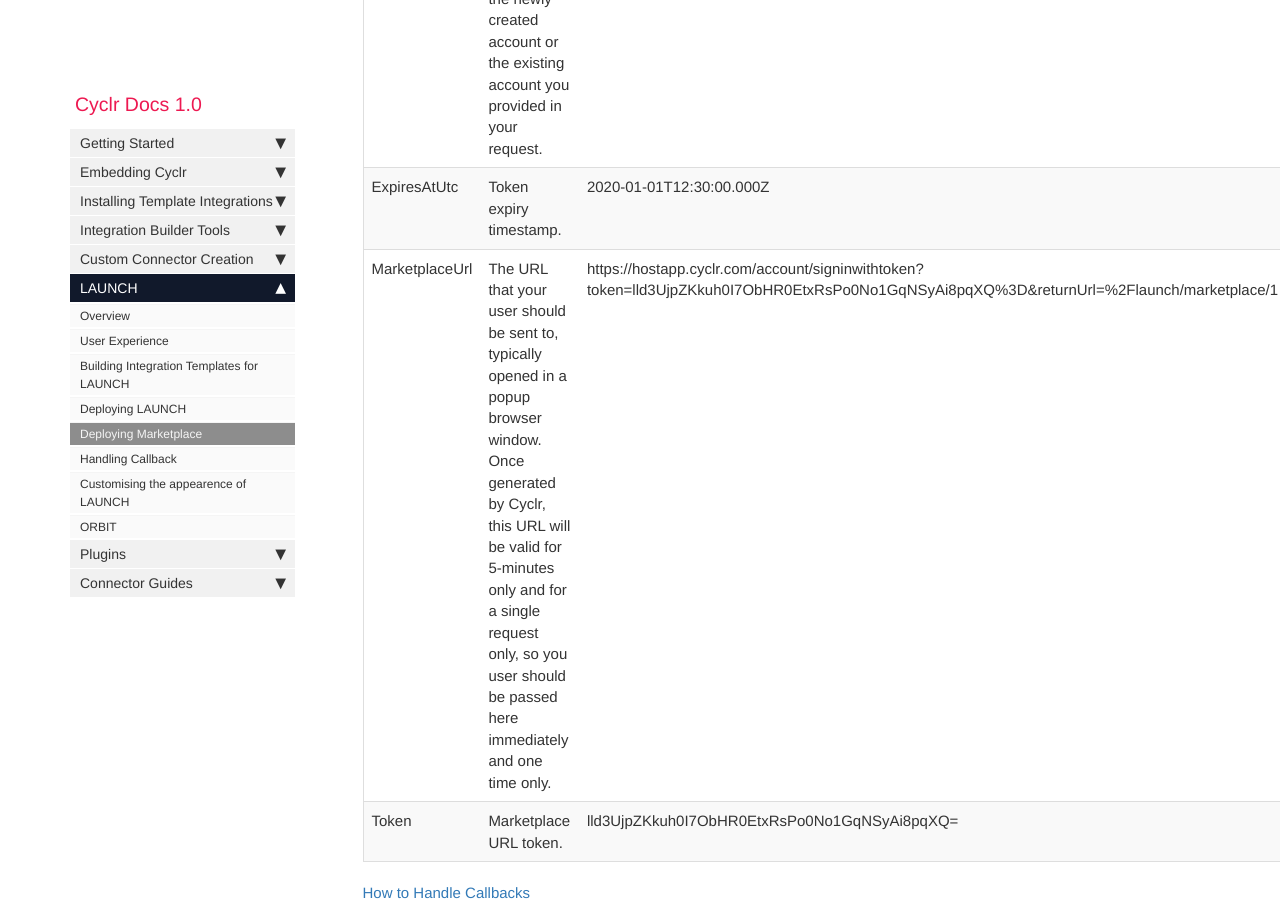
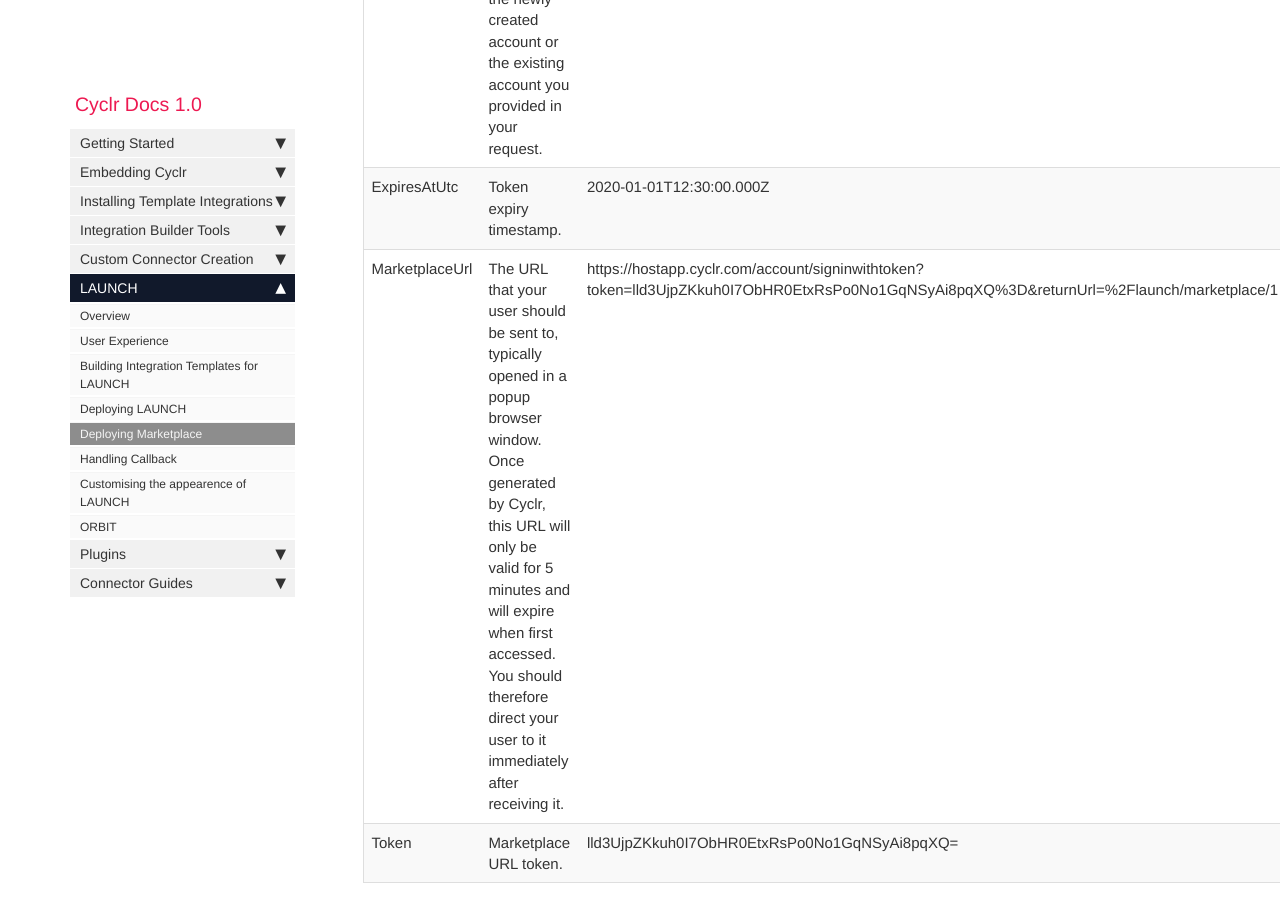
Before and after one commit to sneakysneak/docs, a Jekyll site: the page built from pages/launch/marketplace-deployment.md, in a window 1280 px wide and 900 px high, scrolled down 3545 px. Built offline with Jekyll 4.4.1, drawn with Linux system fonts in a browser that asks for light colours; nearby versions of some CDN libraries; comment, search, counter and statistics services are not loaded.

Commit message:
Re-worded MarketplaceUrl description.

```diff
--- a/pages/launch/marketplace-deployment.md
+++ b/pages/launch/marketplace-deployment.md
@@ -136,7 +136,7 @@ NJ88GGgv79V79VvYFBBTHUIGYBGY3434345545UYu</td>
         <td>MarketplaceUrl</td>
         <td>The URL that your user should be sent to, typically opened in a popup browser window.
 
-Once generated by Cyclr, this URL will be valid for 5-minutes only and for a single request only, so you user should be passed here immediately and one time only.</td>
+Once generated by Cyclr, this URL will only be valid for 5 minutes and will expire when first accessed.  You should therefore direct your user to it immediately after receiving it.</td>
         <td>https://hostapp.cyclr.com/account/signinwithtoken?token=lld3UjpZKkuh0I7ObHR0EtxRsPo0No1GqNSyAi8pqXQ%3D&returnUrl=%2Flaunch/marketplace/1</td>
     </tr>
     <tr>
```
